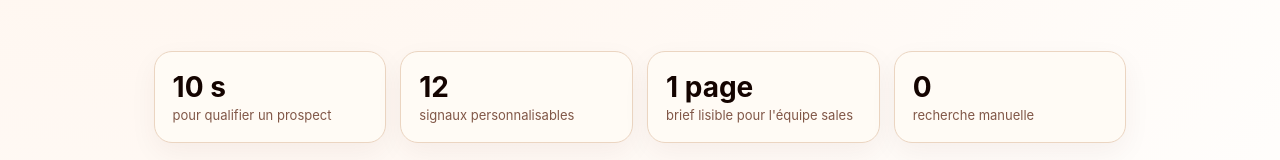
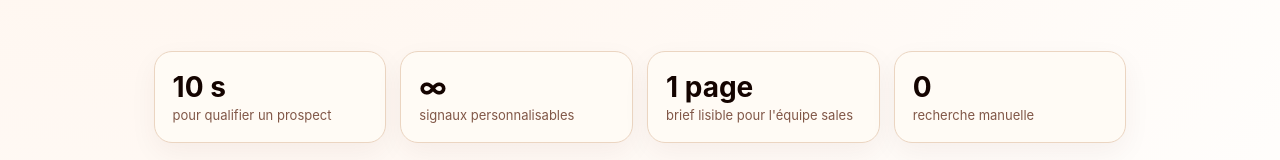
Before and after one commit to hermespromox/webbby, a React (Vite) app: page / in a window 1280 px wide. Shown: the part 601-761 px from the top of the page. Built offline with nearby package versions, Linux system fonts and the light colour scheme.

Commit message:
fix: replace arbitrary 12 with infinity symbol in trustbar

```diff
--- a/src/App.jsx
+++ b/src/App.jsx
@@ -130,7 +130,7 @@ function App() {
 
       <section className="trustbar">
         <div><strong>10 s</strong><span>pour qualifier un prospect</span></div>
-        <div><strong>12</strong><span>signaux personnalisables</span></div>
+        <div><strong>∞</strong><span>signaux personnalisables</span></div>
         <div><strong>1 page</strong><span>brief lisible pour l'équipe sales</span></div>
         <div><strong>0</strong><span>recherche manuelle</span></div>
       </section>
```
